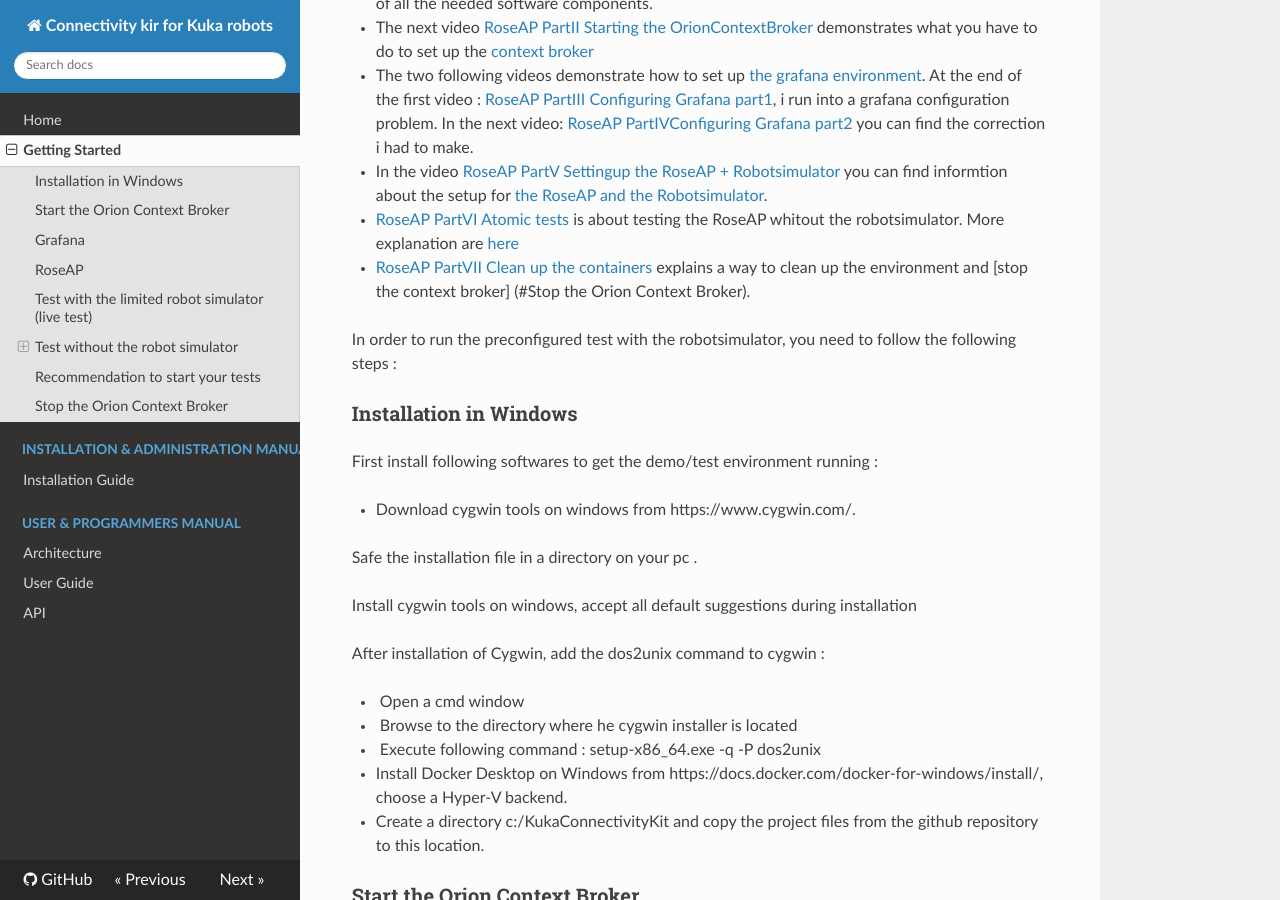
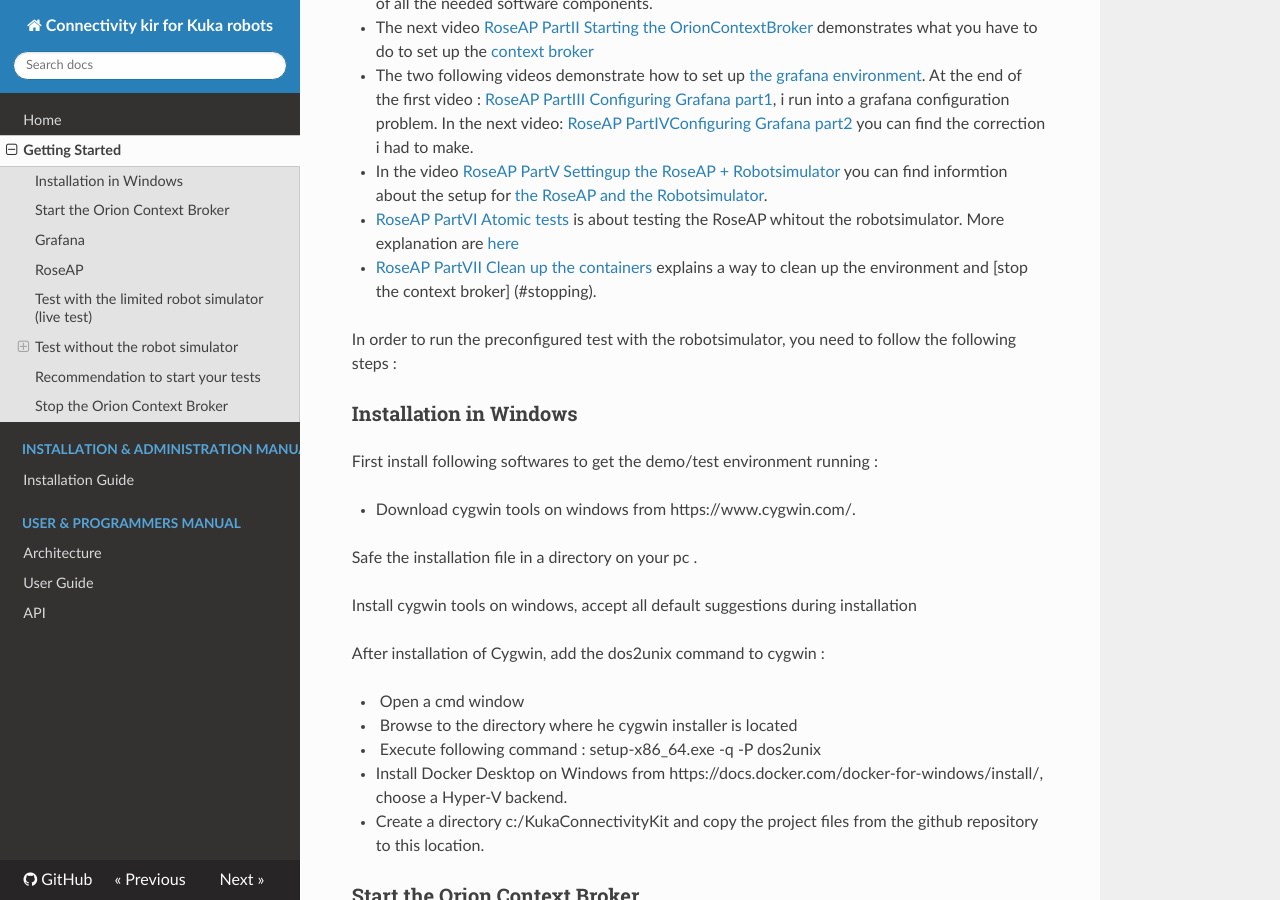
Before and after one commit to ramp-eu/JS2SF, an MkDocs documentation site: the page built from docs/getting-started.md, in a window 1280 px wide and 900 px high, scrolled down 360 px. Built offline with MkDocs 1.6.1, drawn with Linux system fonts in a browser that asks for light colours; nearby versions of some CDN libraries; old or Windows-style settings are respelled for this version of MkDocs.

Commit message:
Update getting-started.md

```diff
--- a/docs/getting-started.md
+++ b/docs/getting-started.md
@@ -11,7 +11,7 @@
 - The two following videos demonstrate how to set up [the grafana environment](#grafana).  At the end of the first video : [RoseAP PartIII Configuring Grafana part1](https://www.youtube.com/watch?v=ISLZedSzbX0),  i run into a grafana configuration problem. In the next video: [RoseAP PartIVConfiguring Grafana part2](https://www.youtube.com/watch?v=vVRnSDgO8ZU) you can find the correction i had to make.
 - In the video [RoseAP PartV Settingup the RoseAP + Robotsimulator](https://www.youtube.com/watch?v=BpVdY4MrLMw) you can find informtion about the setup for [the RoseAP and the Robotsimulator](#roseap).
 - [RoseAP PartVI Atomic tests](https://www.youtube.com/watch?v=Yc3v1ncs2xE) is about testing the RoseAP whitout the robotsimulator. More explanation are [here](#atomictests)
-- [RoseAP PartVII Clean up the containers](https://www.youtube.com/watch?v=eZWRKvjKiwA) explains a way to clean up the environment and [stop the context broker] (#Stop the Orion Context Broker).
+- [RoseAP PartVII Clean up the containers](https://www.youtube.com/watch?v=eZWRKvjKiwA) explains a way to clean up the environment and [stop the context broker] (#stopping).
 
 
 
@@ -215,7 +215,7 @@
 
 
 
-###  Stop the Orion Context Broker
+###  Stop the Orion Context Broker<a name="stopping"></a>
 
 Following commands are available to stop the Context Broker. They have to be executed in the cygwin window which is used to launch the Context Broker.
 
```
